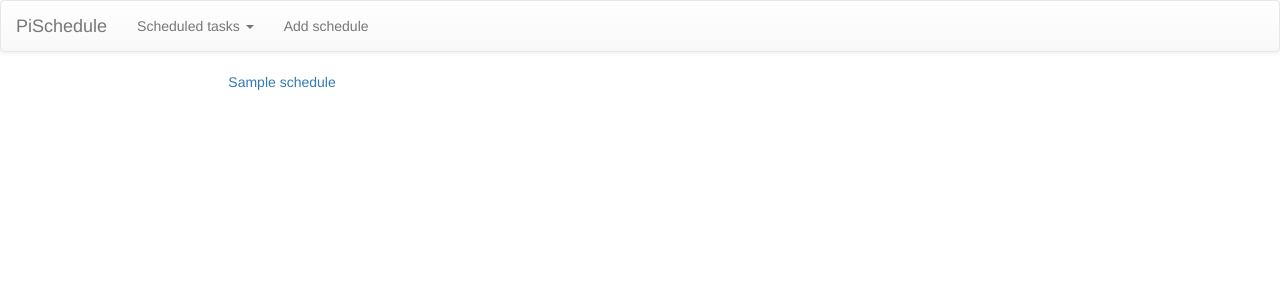
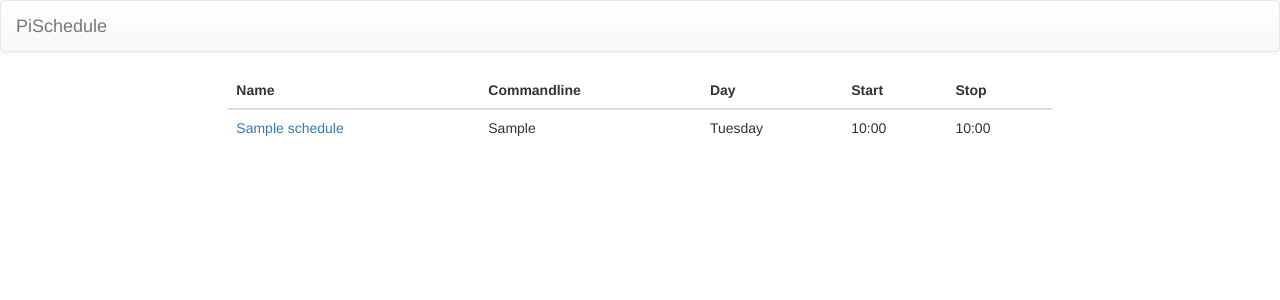
Before and after one commit to Sakartu/pischedule, a Flask app: page / in a window 1280 px wide. Shown: the top 300 px of the page. Run offline with Flask 2, Linux system fonts and the light colour scheme; tables that the repository leaves empty hold one stand-in row (values such as "Sample post"); some libraries are stand-ins or nearby versions.

Commit message:
Working initial version with adding and removing rows, etc

```diff
--- a/app/__init__.py
+++ b/app/__init__.py
@@ -5,4 +5,4 @@ app = Flask(__name__)
 app.config.from_object('config')
 db = SQLAlchemy(app)
 
-from app import views, models
+from app import views, models, filters
--- /dev/null
+++ b/app/filters.py
@@ -0,0 +1,8 @@
+import calendar
+
+from app import app
+
+
+@app.template_filter('to_day')
+def to_day(n):
+    return calendar.day_name[n]
--- a/app/models.py
+++ b/app/models.py
@@ -11,6 +11,6 @@ class WeekSchedule(db.Model):
 class Run(db.Model):
     id = db.Column(db.Integer, primary_key=True)
     day = db.Column(db.Integer())
-    time = db.Column(db.Time())
-    run_for = db.Column(db.Interval())
+    start = db.Column(db.Time())
+    stop = db.Column(db.Time())
     schedule_id = db.Column(db.Integer, db.ForeignKey('week_schedule.id'))
--- a/app/templates/base.html
+++ b/app/templates/base.html
@@ -28,7 +28,7 @@
             {% with messages = get_flashed_messages() %}
                 {% if messages %}
                     {% for message in messages %}
-                        <div class="alert alert-warning alert-dismissible" role="alert">
+                        <div class="alert alert-danger alert-dismissible" role="alert">
                             <button type="button" class="close" data-dismiss="alert" aria-label="Close"><span aria-hidden="true">&times;</span></button>
                             <span>{{ message }}</span>
                         </div>
--- a/app/templates/index.html
+++ b/app/templates/index.html
@@ -1,8 +1,52 @@
 {% extends "base.html" %}
 {% block content %}
-    {% for schedule in schedules %}
-        <a href="/show/{{ schedule.id }}">{{ schedule.name }}</a>
+    {% if schedules %}
+        <table class="table">
+        <thead>
+        <tr>
+            <th>Name</th>
+            <th>Commandline</th>
+            <th>Day</th>
+            <th>Start</th>
+            <th>Stop</th>
+        </tr>
+        </thead>
+        {% for schedule in schedules %}
+            <tr>
+            <td>
+                <a href="{{ url_for("edit_schedule", schedule_id=schedule.id) }}">{{ schedule.name }}</a>
+            </td>
+            <td>
+                <span>{{ schedule.commandline }}</span>
+            </td>
+            <td>
+                <span>{{ schedule.runs.0.day|to_day }}</span>
+            </td>
+            <td>
+                <span>{{ "%02d:%02d"|format(schedule.runs.0.start.hour, schedule.runs.0.start.minute) }}</span>
+            </td>
+            <td>
+                <span>{{ "%02d:%02d"|format(schedule.runs.0.stop.hour, schedule.runs.0.stop.minute) }}</span>
+            </td>
+            </tr>
+            {% for run in schedule.runs[1:] %}
+                <tr>
+                    <td></td>
+                    <td></td>
+                    <td>
+                        <span>{{ run.day|to_day }}</span>
+                    </td>
+                    <td>
+                        <span>{{ "%02d:%02d"|format(run.start.hour, run.start.minute) }}</span>
+                    </td>
+                    <td>
+                        <span>{{ "%02d:%02d"|format(run.stop.hour, run.stop.minute)}}</span>
+                    </td>
+                </tr>
+            {% endfor %}
+        {% endfor %}
+        </table>
     {% else %}
         No schedules yet!
-    {% endfor %}
+    {% endif %}
 {% endblock %}
--- a/app/templates/navbar.html
+++ b/app/templates/navbar.html
@@ -5,19 +5,20 @@
                 PiSchedule
             </a>
         </div>
-        <div class="collapse navbar-collapse" id="bs-example-navbar-collapse-1">
-            <ul class="nav navbar-nav">
-                <li class="dropdown">
-                    <a href="#" class="dropdown-toggle" data-toggle="dropdown" role="button" aria-haspopup="true"
-                       aria-expanded="false">Scheduled tasks <span class="caret"></span></a>
-                    <ul class="dropdown-menu">
-                        {% block schedules %}
-                            <li class="disabled"><a href="#">No schedules yet</a></li>
-                        {% endblock %}
-                    </ul>
-                </li>
-                <li><a href="/add">Add schedule</a></li>
-            </ul>
-        </div>
+{#        <div class="collapse navbar-collapse" id="bs-example-navbar-collapse-1">#}
+{#            <ul class="nav navbar-nav">#}
+{#                <li class="dropdown">#}
+{#                    <a href="#" class="dropdown-toggle" data-toggle="dropdown" role="button" aria-haspopup="true"#}
+{#                       aria-expanded="false">Scheduled tasks <span class="caret"></span></a>#}
+{#                    <ul class="dropdown-menu">#}
+{#                        #}
+{#                        {% block schedules %}#}
+{#                            <li class="disabled"><a href="#">No schedules yet</a></li>#}
+{#                        {% endblock %}#}
+{#                    </ul>#}
+{#                </li>#}
+{#                <li><a href="/add">Add schedule</a></li>#}
+{#            </ul>#}
+{#        </div>#}
     </div>
 </nav>
--- a/app/views.py
+++ b/app/views.py
@@ -1,9 +1,12 @@
+import calendar
+import datetime
+
 from flask import render_template, redirect, url_for, request, flash
 
 from app import app, db
 from app.forms import WeekScheduleForm
 
-from app.models import WeekSchedule
+from app.models import WeekSchedule, Run
 
 
 @app.route('/', methods=['GET'])
@@ -12,44 +15,75 @@ def show_schedules():
     return render_template('index.html', schedules=schedules)
 
 
-@app.route('/show/<schedule_id>', methods=['GET', 'POST'])
-def show_schedule(schedule_id=1):
+@app.route('/add', methods=['GET', 'POST'])
+def add_schedule():
+    form = WeekScheduleForm()
+    runs_modified = handle_run_deletion(form) or handle_run_addition(form)
+    # If the form is correct (has a name, commandline and one or more Run's, we save it
+    if not runs_modified and form.validate_on_submit():
+        update_schedule(form)
+        return redirect(url_for('show_schedules'))
+    else:
+        return render_template('show.html', add_schedule=True, form=form)
+
+
+@app.route('/edit/<int:schedule_id>', methods=['GET', 'POST'])
+def edit_schedule(schedule_id):
     schedule = WeekSchedule.query.filter_by(id=schedule_id).first()
     form = WeekScheduleForm(obj=schedule)
+    runs_modified = handle_run_deletion(form) or handle_run_addition(form)
+    if not runs_modified and form.validate_on_submit():
+        update_schedule(form, schedule)
+        return redirect('/edit/{0}'.format(schedule.id))
+    return render_template('show.html', add_schedule=False, form=form)
+
+
+def handle_run_deletion(form):
     # Yes this is slightly ugly, but due to the queue-like nature of FieldList there's no cleaner way
+    modified = False
     new_runs = []
     try:
         while True:
             r = form.runs.pop_entry()
             if not r.del_run.data:
                 new_runs.append(r.data)
+            else:
+                modified = True
     except IndexError:
         # no more runs
         pass
     if not new_runs:
+        form.runs.append_entry()
         flash('A schedule needs to have at least one run!')
     else:
         for r in reversed(new_runs):
             form.runs.append_entry(r)
+    return modified
+
+
+def handle_run_addition(form):
     # Add an empty run if the user clicked Add Run
     if form.add_run.data:
         form.runs.append_entry()
-    # If the form is correct (has a name, commandline and one or more Run's, we save it
-    if form.validate_on_submit():
-        schedule.name = form.name.data
-        schedule.commandline = form.commandline.data
-        db.session.add(schedule)
-        db.session.commit()
-        return redirect(url_for('show_schedule', schedule_id=schedule.id))
-    return render_template('show.html', form=form)
+        return True
+    else:
+        return False
 
 
-@app.route('/add', methods=['GET'])
-def add_schedule():
-    schedule = WeekSchedule()
+def update_schedule(form, schedule=WeekSchedule()):
+    schedule.name = form.name.data
+    schedule.commandline = form.commandline.data
+    for r in schedule.runs:
+        db.session.delete(r)
+    for r in form.runs:
+        start = datetime.datetime.strptime(r.start.data, '%H:%M').time()
+        stop = datetime.datetime.strptime(r.stop.data, '%H:%M').time()
+        run = Run(day=r.day.data, start=start, stop=stop)
+        schedule.runs.append(run)
+        db.session.add(run)
     db.session.add(schedule)
     db.session.commit()
-    return redirect('/show/{0}'.format(schedule.id))
+    return schedule
 
 
 if __name__ == '__main__':
```
Also changed, not shown: app/forms.py (+4 -4 lines), app/templates/show.html (+9 -3 lines).
